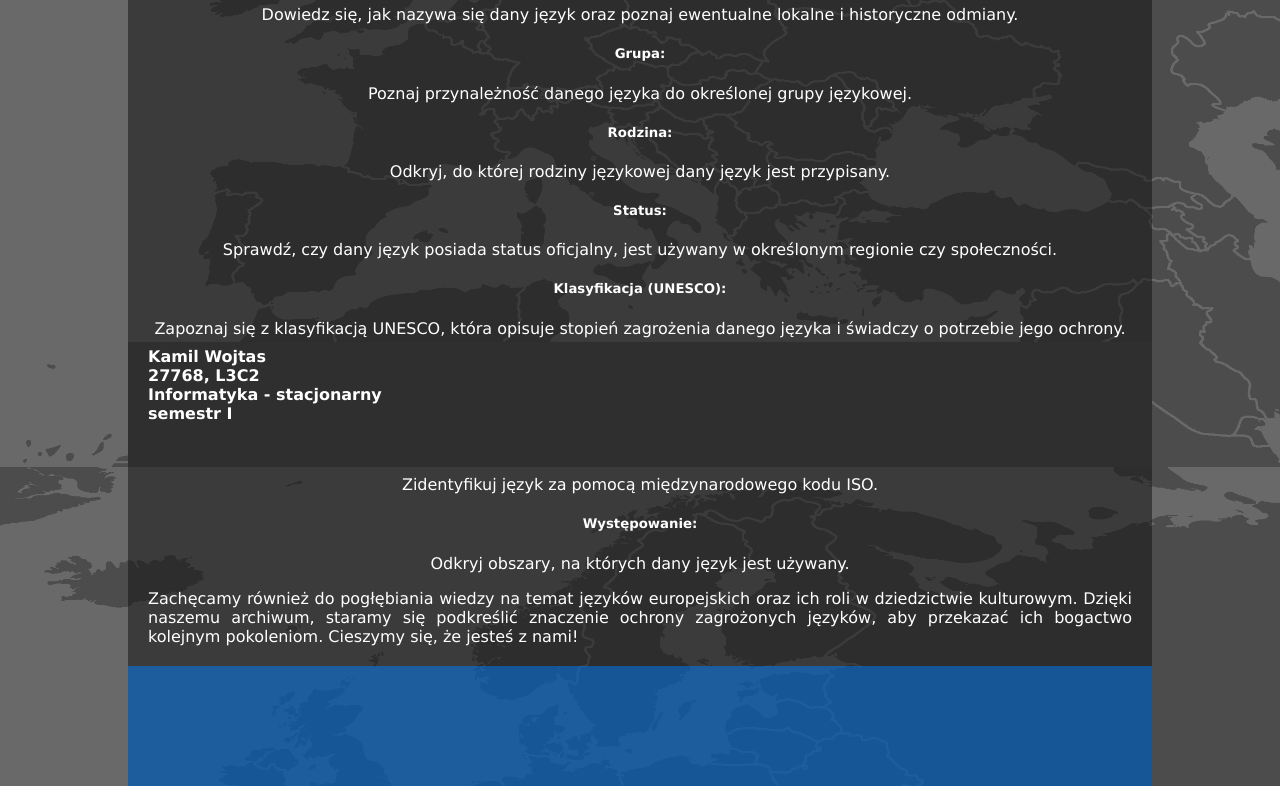
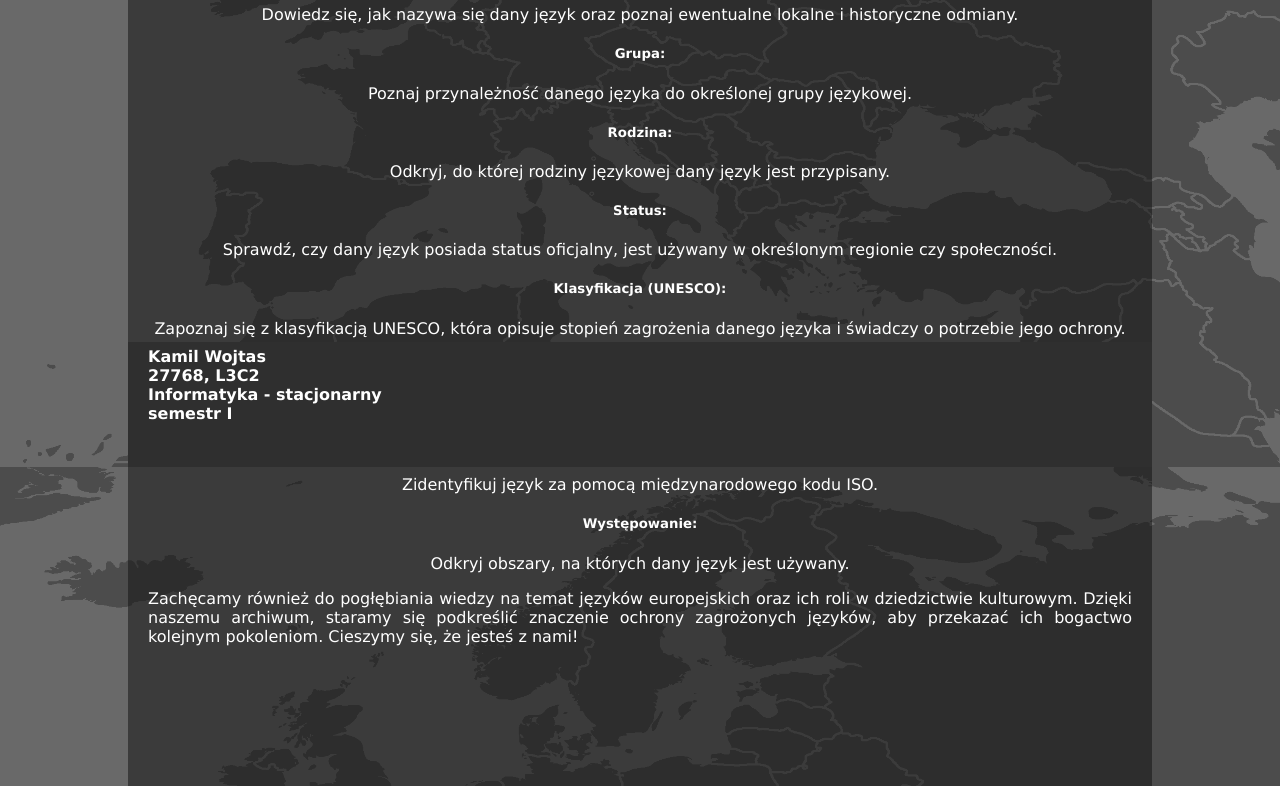
Before and after one commit to Vefin87/strona-zaliczenie, a plain HTML site: page index.html in a window 1280 px wide. Shown: the part 333-1119 px from the top of the page. Drawn offline with Linux system fonts and the light colour scheme.

Commit message:
Update main.css

```diff
--- a/main.css
+++ b/main.css
@@ -43,7 +43,7 @@ a:hover
 
 .placeholder
 {
-    background-color: rgba(0, 127, 255, 0.5);
+    background-color: rgba(0, 127, 255, 0);
     height: 15vh;
 }
 
```
